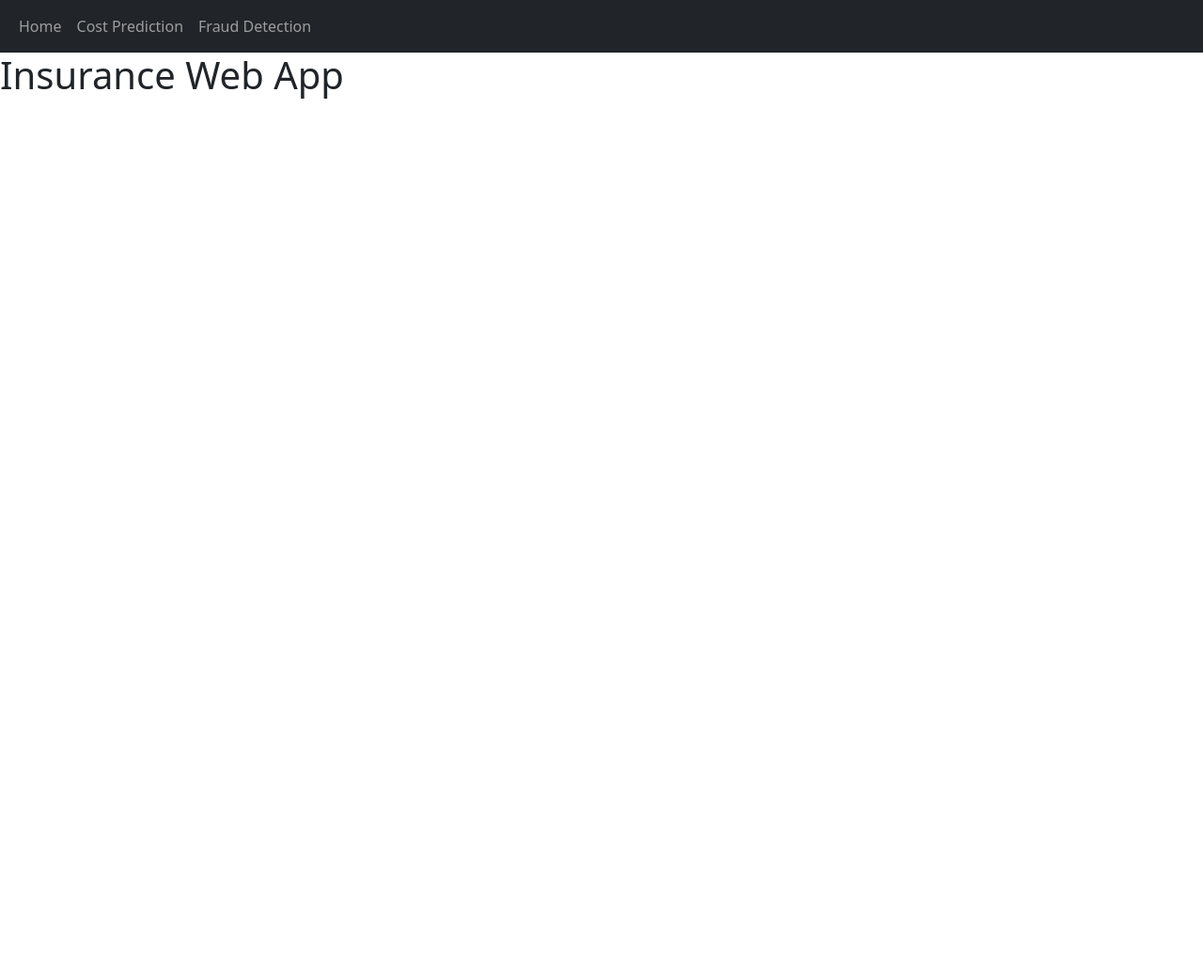
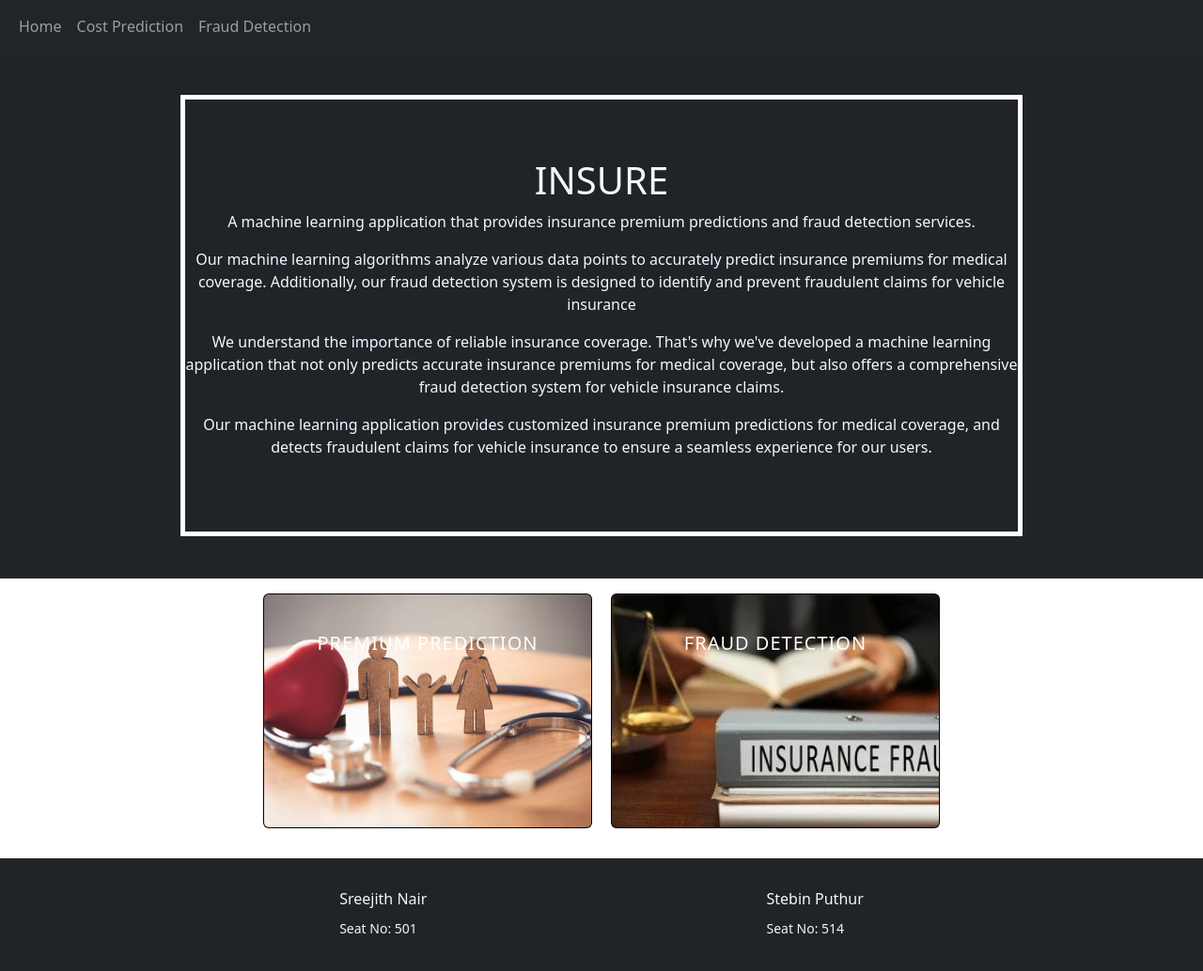
Before and after one commit to sreejithnair190/insurance-ml-app, a Django app: page / in a window 1280 px wide. Shown: the whole page at 94% size. Before the commit the page ends 105 px from the top, so only its background shows below. Run offline with Django 4.2, Linux system fonts and the light colour scheme.

Commit message:
homepage

```diff
--- a/InsuranceWebApp/settings.py
+++ b/InsuranceWebApp/settings.py
@@ -112,8 +112,11 @@ USE_TZ = True
 # Static files (CSS, JavaScript, Images)
 # https://docs.djangoproject.com/en/4.1/howto/static-files/
 
-STATIC_URL = "static/"
+STATIC_URL = '/static/'
 
+STATICFILES_DIRS = [
+    os.path.join(BASE_DIR, 'static')
+]
 # Default primary key field type
 # https://docs.djangoproject.com/en/4.1/ref/settings/#default-auto-field
 
--- a/home/urls.py
+++ b/home/urls.py
@@ -1,5 +1,10 @@
 from django.urls import path
 from . import views
+from django.conf import settings
+from django.conf.urls.static import static
+
 urlpatterns =[
     path("",views.index)
 ]
+
+urlpatterns += static(settings.STATIC_URL, document_root=settings.STATIC_ROOT)
--- a/templates/home/index.html
+++ b/templates/home/index.html
@@ -1,7 +1,179 @@
 {% extends 'home/base.html' %}
+{% load static %}
 {% block title %}
     Insurance Web App
 {% endblock %}
+
 {% block content %}
-    <h1>Insurance Web App</h1>
+<style>
+    .insure-background {
+        background-color: #202327;
+        height: 70vh;
+        width: 100%;
+        position: relative;
+    }
+
+    .insure-border {
+        border: 5px solid white;
+        height: calc(60vh - 10px);
+        width: 70%;
+        position: absolute;
+        top: 50%;
+        left: 50%;
+        transform: translate(-50%, -50%);
+        display: flex;
+        align-items: center;
+        justify-content: center;
+    }
+
+    .insure-text{
+        color: aliceblue;
+        text-align: center;
+    }
+
+    .card {
+        position: relative;
+        width: 350px;
+        height: 250px;
+        background-color: #000;
+        overflow: hidden;
+    }
+
+    .card-img{
+        height: 100%;
+        width: 100%;
+        object-fit: cover;
+        scale: 1.15;
+        transition: opacity 0.25s, scale 0.35s;
+    }
+
+    .card:hover .card-img{
+        opacity: 0.5;
+        scale: 1;
+    }
+
+    .card-body{
+        position: absolute;
+        inset: 0;
+        padding: 50px;
+        color: #fff;
+        text-align: center;
+        display: flex;
+        flex-direction: column;
+        align-items: center;
+        row-gap: 15px;
+        justify-content: center;
+    }
+
+    .card-body::before{
+        content: '';
+        position: absolute;
+        inset: 20px;
+        border: 2px solid #fff;
+        opacity: 0;
+        scale: 1.25;
+        transition: opacity 0.25s, scale 0.25s;
+    }
+
+    .card:hover  .card-body::before {
+        opacity: 1;
+        scale: 1;
+    }
+
+    .card-title {
+        letter-spacing: 1px;
+        text-transform: uppercase;
+        text-shadow: 1px, 1px, 10px; rgba(0, 0, 0, 0.5);
+    }
+
+    .card-description{
+        font-size: 14px;
+        opacity: 0;
+        translate: -25px;
+        transition: opacity 0.25s, translate 0.25s;
+    }
+
+    .card:hover  .card-description {
+        opacity: 1;
+        translate: 0;
+    }
+
+    .card-container{
+        display: flex;
+        justify-content: center;
+        gap: 20px;
+        padding: 1rem;
+    }
+
+    .insure-footer{
+        display: flex;
+        flex-direction: row;
+        justify-content: space-evenly;
+        align-items: center;
+        background-color: #202327;
+        height: 15vh;
+        width: 100%;
+        position: relative;
+    }
+
+</style>
+
+<div class="insure-background">
+    <div class="insure-border">
+        <div class="insure-content">
+            <h1 class="insure-text">INSURE</h1>
+            <p class="insure-text">
+                A machine learning application that provides insurance premium predictions and fraud detection services.
+            </p>
+            <p class="insure-text">
+                Our machine learning algorithms analyze various data points to accurately predict insurance premiums for medical coverage. Additionally, our fraud detection system is designed to identify and prevent fraudulent claims for vehicle insurance
+            </p>
+            <p class="insure-text">
+                We understand the importance of reliable insurance coverage. That's why we've developed a machine learning application that not only predicts accurate insurance premiums for medical coverage, but also offers a comprehensive fraud detection system for vehicle insurance claims.
+            </p>
+            <p class="insure-text">
+               Our machine learning application provides customized insurance premium predictions for medical coverage, and detects fraudulent claims for vehicle insurance to ensure a seamless experience for our users.
+            </p>
+        </div>
+    </div>
+</div>
+
+<div class="card-container">
+    <a href="/insurance-cost-prediction/">
+        <figure class="card">
+            <img src="{% static 'medical.jpg' %}" alt="medical_insurance" class="card-img">
+            <figcaption class="card-body">
+                <h5 class="card-title">Premium Prediction</h5>
+                <p class="card-description">
+                    The Medical Insurance Premium Prediction module uses a Random Forest Regressor model to generate an estimate of a user's annual medical insurance premiums.
+                </p>
+            </figcaption>
+        </figure>
+    </a>
+
+    <a href="/insurance-fraud-detection/">
+        <figure class="card">
+            <img src="{% static 'fraud3.jpg' %}" alt="fraud_detection" class="card-img">
+            <figcaption class="card-body">
+                <h5 class="card-title">Fraud Detection</h5>
+                <p class="card-description">
+                    The Vehicle Insurance Fraud Detection module helps insurance companies identify potentially fraudulent claims by analyzing user-provided vehicle and driver details.
+                </p>
+            </figcaption>
+        </figure>
+    </a>
+
+</div>
+
+<div class="insure-footer">
+    <div class="sreejith">
+        <h6 class="insure-text">Sreejith Nair</h6>
+        <small class="insure-text">Seat No: 501</small>
+    </div>
+    <div class="stebin">
+        <h6 class="insure-text">Stebin Puthur</h6>
+        <small class="insure-text">Seat No: 514</small>
+    </div>
+</div>
+
 {% endblock %}
```
Also changed, not shown: Notebook/FraudDetection/modified.csv (added), Notebook/PremiumPrediction/insurance_claims.csv (added), static/car.jpg (added), static/fraud2.jpg (added), static/fraud3.jpg (added), static/frauddetection.jpg (added), static/medical.jpg (added), 1 other file.
